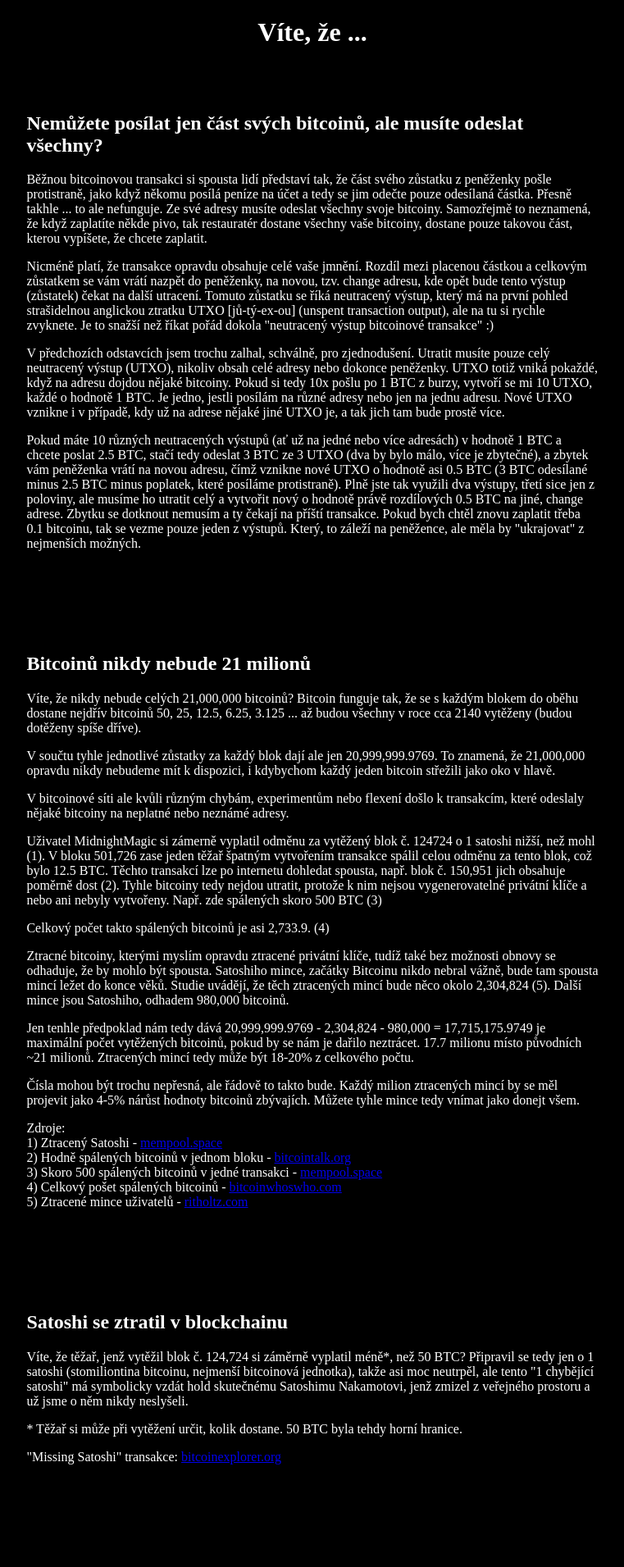
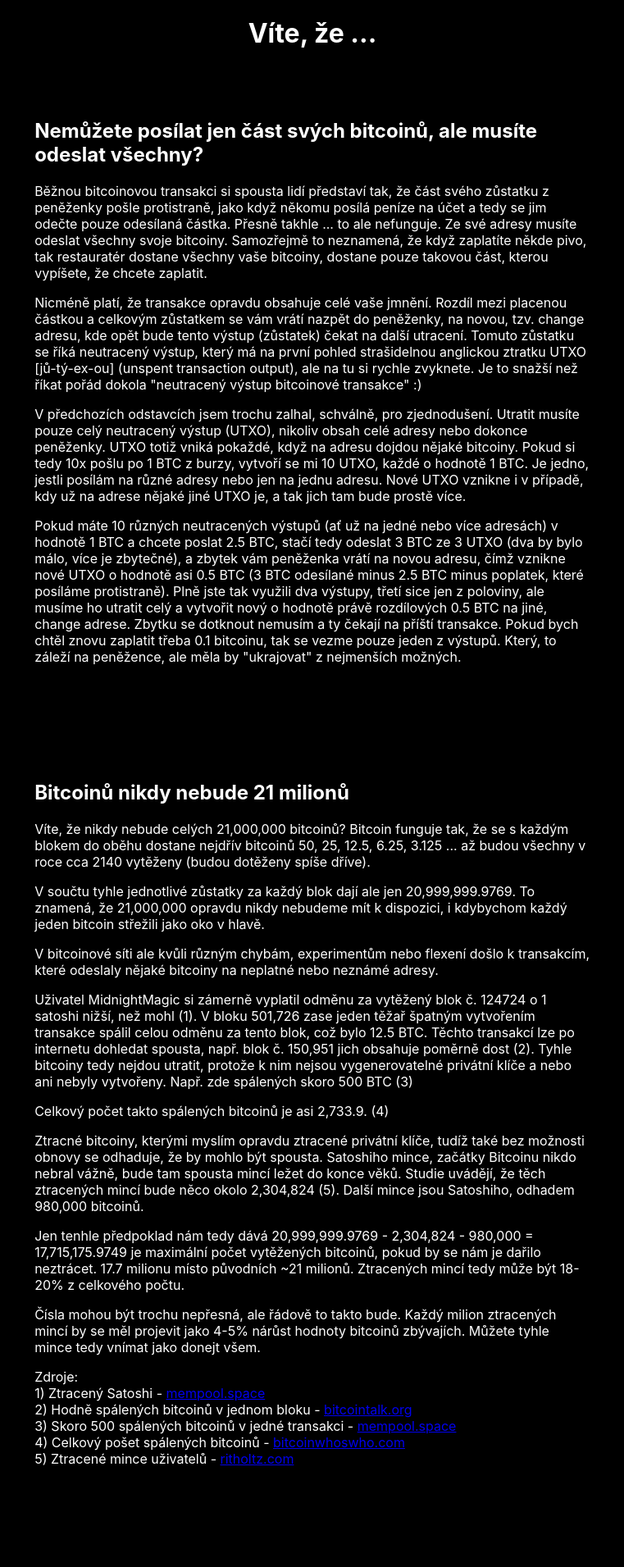
Before and after one commit to gorrdy/gorrdy.github.io, a PHP site: page / in a window 1280 px wide. Shown: the top 1911 px of the page at 82% size, without its empty margins (259-1020 px from the left). Run offline with PHP 8.4, Linux system fonts and the light colour scheme.

Commit message:
Update styles.css

```diff
--- a/css/styles.css
+++ b/css/styles.css
@@ -1,4 +1,8 @@
+
+
+
 body {
+  font-family: -apple-system,BlinkMacSystemFont,"Segoe UI",Helvetica,Arial,sans-serif,"Apple Color Emoji","Segoe UI Emoji","Segoe UI Symbol";
   background-color: black;
   color:white;
 }
```
